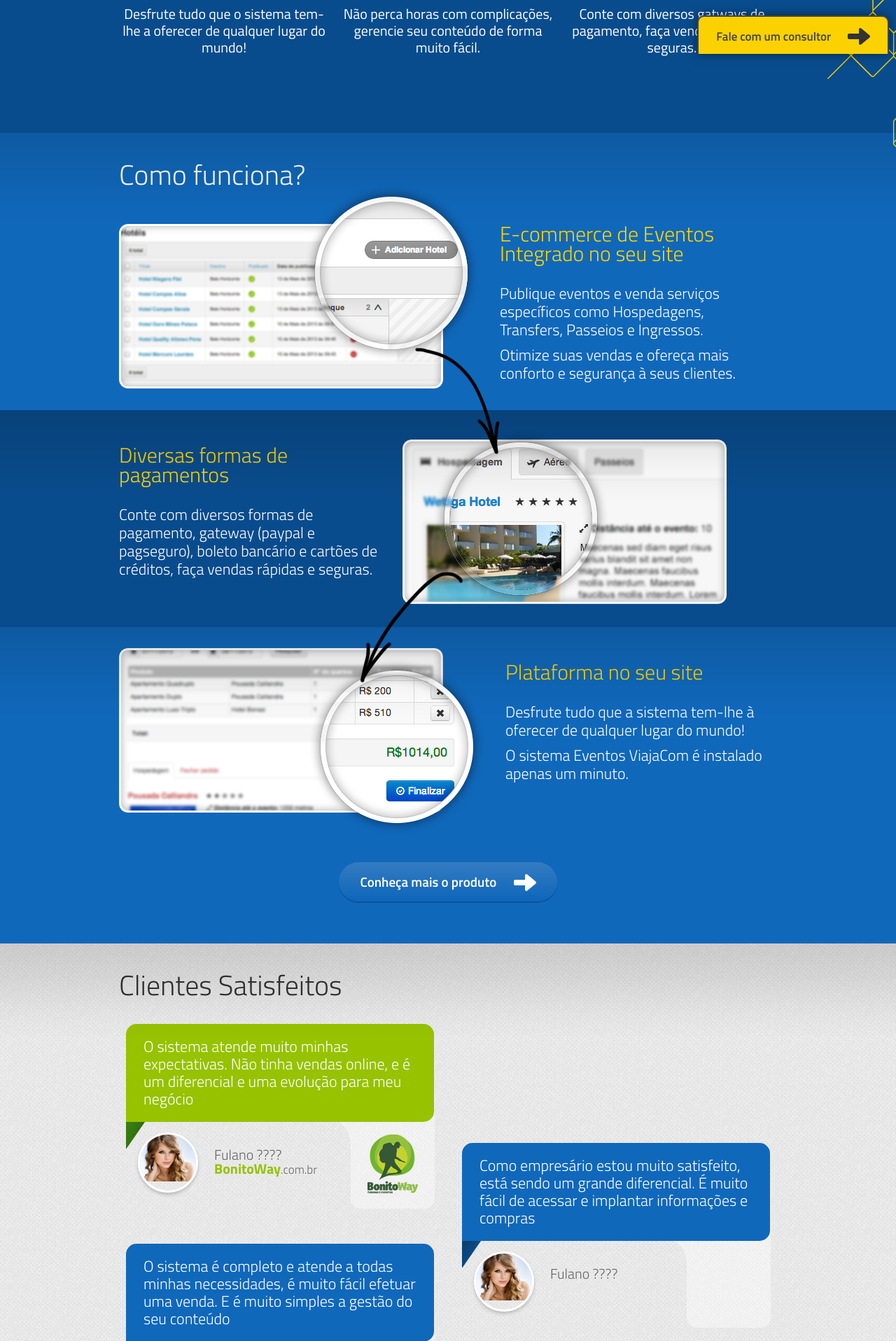
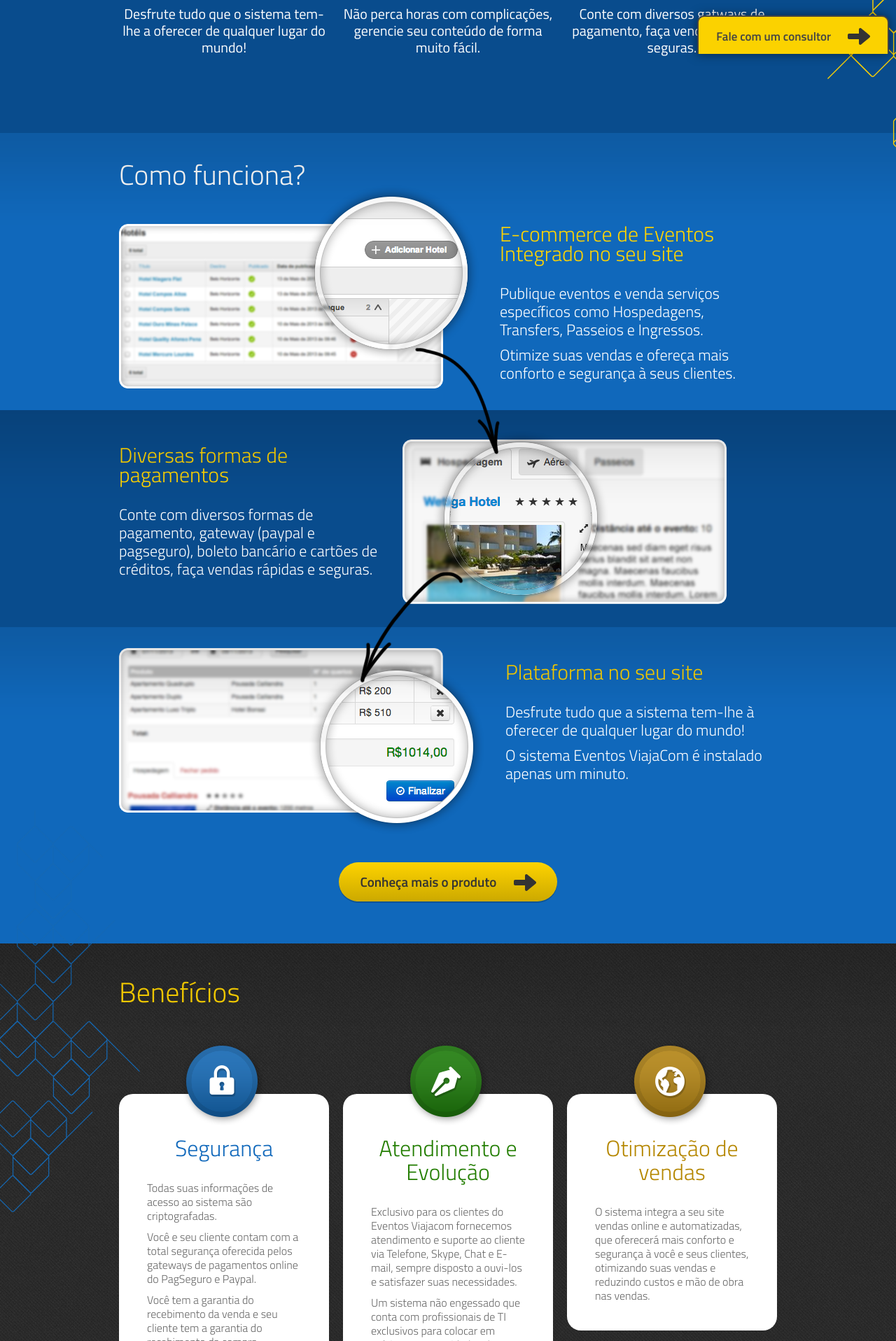
Before and after one commit to intip/site-eventos, a Django app: page / in a window 1280 px wide. Shown: the part 723-2639 px from the top of the page at 70% size. Run offline with Django 3.2, Linux system fonts and the light colour scheme.

Commit message:
Ajusta botoes e remove depoimentos

```diff
--- a/core/templates/index.html
+++ b/core/templates/index.html
@@ -15,8 +15,8 @@
             <h1 class="color-white">Um <strong class="color-yellow">sistema inteligente</strong> que irá automatizar suas vendas online de serviços específicos de eventos.</h1>
             <h2 class="color-white">E-commerce de Hotéis, Aéreo, Transfer, Passeios e Ingressos.<br/> Atenda seus clientes com mais conforto e segurança.</h2>
 
-            <a href="produto/" class="btn btn-blue">
-                Descubra mais o sistema <i class="icon-white icon-arrow-btn"></i>
+            <a href="produto/" class="btn btn-yellow">
+                Descubra mais o sistema <i class="icon-arrow-btn"></i>
             </a>
         </div>
     </div>
@@ -89,95 +89,13 @@
                     </div>
                 </div>
                 <div class="center">
-                    <a href="/produto/" class="btn btn-blue">Conheça mais o produto <i class="icon-white icon-arrow-btn"></i></a>
+                    <a href="/produto/" class="btn btn-yellow">Conheça mais o produto <i class="icon-arrow-btn"></i></a>
                 </div>
             </div>
         </div>
     </div>
 
-    <!-- Cliente Satisfeitos -->
-    <div class="row-fluid bg-gray clientes relative">
-        <div class="shadow-blocks"></div>
-        <div class="container">
-            <div class="cube-gray2"></div>
-            <h3>Clientes Satisfeitos</h3>
-            <div class="row-fluid">
-                <div class="span6 col-a">
 
-                    <div class="row-fluid">
-                        <div class="span12 depoimento de-green">
-                            <div class="box">
-                                O sistema atende muito minhas expectativas. Não tinha vendas online, e é um diferencial e uma evolução para meu negócio
-                            </div>
-                            <div class="bg-de-logo">
-                                <span class="logo-cliente bway">
-                                    <img src="{{ STATIC_URL }}imgs/bonitoway.png" alt="BonitoWay">
-                                </span>
-                            </div>
-                            <div class="box-arrow"></div>
-                            <div class="photo-circle">
-                                <img src="imgs/woman.png" width="80" alt="">
-                            </div>
-                            <div class="de-id pull-left">
-                                <p>Fulano ????</p>
-                                <a href="http://www.bonitoway.com.br/" target="_blank">
-                                    <strong>BonitoWay</strong><small>.com.br</small>
-                                </a>
-                            </div>
-                        </div>
-                    </div>
-
-                    <div class="row-fluid">
-                        <div class="span12 depoimento de-blue">
-                            <div class="box">
-                                O sistema é completo e atende a todas minhas necessidades, é muito fácil efetuar uma venda. E é muito simples a gestão do seu conteúdo
-                            </div>
-                            <div class="bg-de-logo">
-                                <span class="logo-cliente btotal">
-                                    <img src="{{ STATIC_URL }}imgs/brasiltotal.png" alt="BrasilTotal">
-                                </span>
-                            </div>
-                            <div class="box-arrow"></div>
-                            <div class="photo-circle">
-                                <img src="imgs/woman.png" width="80" alt="">
-                            </div>
-                            <div class="de-id pull-left">
-                                <p>Fulano ????</p>
-                                <a href="http://www.brasiltotal.com.br/" target="_blank">
-                                    <strong>BrasilTotal</strong><small>.com.br</small>
-                                </a>
-                            </div>
-                        </div>
-                    </div>
-
-                </div>
-                <div class="span6 col-b">
-
-                    <div class="row-fluid">
-                        <div class="span12 depoimento de-blue">
-                            <div class="box">
-                                Como empresário estou muito satisfeito, está sendo um grande diferencial. É muito fácil de acessar e implantar informações e compras
-                            </div>
-                            <div class="bg-de-logo">
-                                <span class="logo-cliente"></span>
-                            </div>
-                            <div class="box-arrow"></div>
-                            <div class="photo-circle">
-                                <img src="imgs/woman.png" width="80" alt="">
-                            </div>
-                            <div class="de-id pull-left">
-                                <p>Fulano ????</p>
-                            </div>
-                        </div>
-                    </div>
-
-                </div>
-            </div>
-            <!-- <div class="row-fluid center">
-                <a href="/parceiros/" class="btn btn-blue">Veja mais depoimentos <i class="icon-white icon-arrow-btn"></i></a>
-            </div> -->
-        </div>
-    </div>
 
     <!-- Benefícios -->
     <div class="row-fluid bg-black beneficios relative">
```
